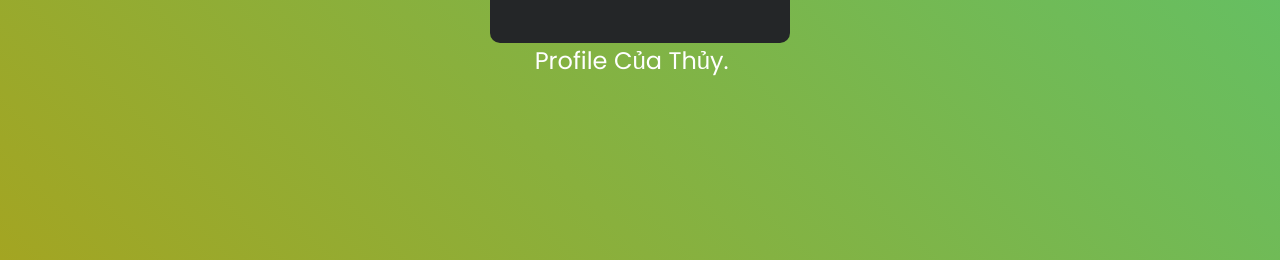
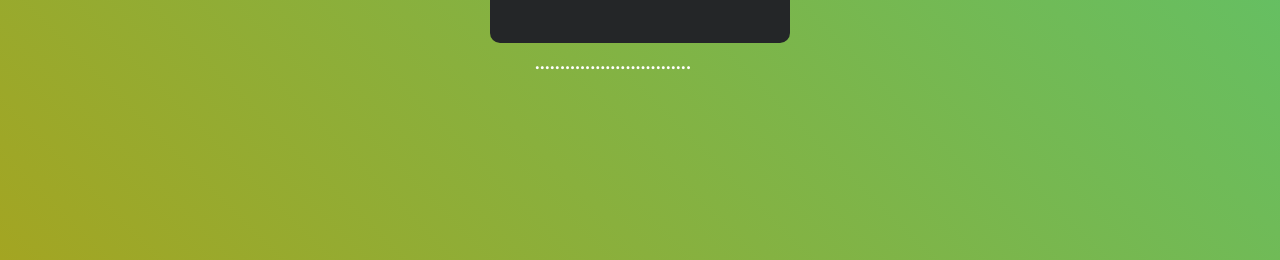
Before and after one commit to hahuudev-02/Profile, a plain HTML site: page index.html in a window 1280 px wide. Shown: the part 540-800 px from the top of the page. Drawn offline with Linux system fonts and the light colour scheme.

Commit message:
Update index.html

```diff
--- a/index.html
+++ b/index.html
@@ -44,7 +44,7 @@
 		<body>
 			<div>
 				<div class="typewriter_effect">
-					<p>Profile Của Thủy.</p>
+					<p>...............................</p>
 				</div>
 			</div>
 		</body>
```
